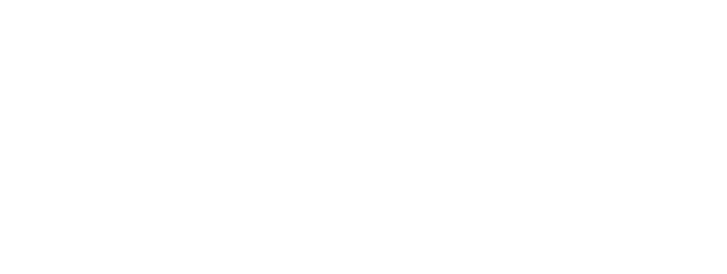
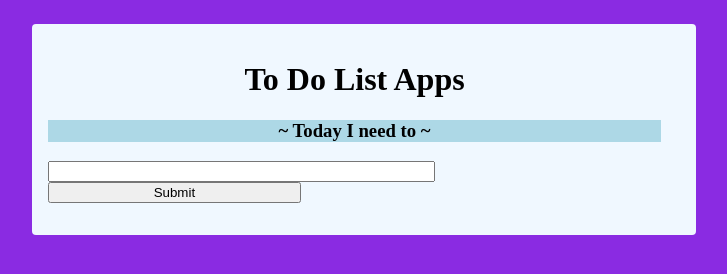
Before and after one commit to dts-kominfo-rea2b/challenge-08-dodisutarya, a website: page index.html in a window 1280 px wide. Shown: the whole page, without its empty margins (292-1019 px from the left). Drawn offline with Linux system fonts and the light colour scheme.

Commit message:
create todolist

```diff
--- a/index.html
+++ b/index.html
@@ -1,35 +1,103 @@
 <!DOCTYPE html>
 <html lang="en">
+
 <head>
   <meta charset="UTF-8" />
   <meta http-equiv="X-UA-Compatible" content="IE=edge" />
   <meta name="viewport" content="width=device-width, initial-scale=1.0" />
   <title>Challenge - DOM</title>
 </head>
+<style>
+  body {
+    background-color: blueviolet;
+  }
+
+  div {
+    margin: 0 auto;
+    width: 50%;
+    padding: 1rem;
+    border-radius: 0.25rem;
+  }
+
+  .title {
+    width: 97%;
+    text-align: center;
+  }
+
+  h3.title {
+    background-color: lightblue
+  }
+
+  div input {
+    width: 60%;
+  }
+
+  div button {
+    width: 40%;
+  }
+
+  div ul {
+    margin-top: 5px;
+    width: 97%;
+    text-align: left;
+  }
+  .box {
+    background-color: aliceblue;
+    width: 100%;
+  }
+</style>
+
 <body>
   <div id="app">
     <!-- TODO: Buatlah sebuah header dengan id todo-title -->
+    <div class="box">
+      <h1 id="todo-title" class="title">To Do List Apps</h1>
       <!-- TODO: Buatlah sebuah subtitle dengan id todo-subtitle -->
+      <h3 id="todo-subtitle" class="title sub">~ Today I need to ~</h3>
+
 
       <!-- Section: input -->
       <!-- TODO: Buatlah sebuah input bertipe text dengan id todo-input -->
       <!-- TODO: Buatlah sebuah button dengan id todo-submit -->
+      <input type="text" name="todo-input" id="todo-input">
+      <button type="submit" id="submit">Submit</button>
 
       <!-- Section output -->
       <!-- TODO: Buatlah sebuah <ul> dengan id todo-output -->
+      <ul id="todo-output">
+      </ul>
+    </div>
   </div>
 
   <!-- ! Untuk tantangan ini, script jangan diubah ke external js yah ! -->
   <script>
     // TODO: Deklarasi variable sesuai dengan kebutuhan di sini
-      let button;
-      let input;
-      let output;
+    let button = document.getElementById("submit");
+    let input = document.getElementById("todo-input");
+    let output = document.getElementById("todo-output");
+
+    button.addEventListener("click", fnClickHandler);
+
+    input.addEventListener("keypress", fnClickHandler);
+
+
+
+
+    // console.log(result);
 
     // TODO: Buatlah sebuah fungsi dengan nama fnClickHandler
     // Fungsi yang digunakan untuk menambahkan tulisan
     // Jangan ubah cara deklarasi fungsinya, cukup isi saja
-      function fnClickHandler(toDoItem) {}
+    function fnClickHandler(toDoItem) {
+
+      if (toDoItem?.type === 'click' || toDoItem?.key === 'Enter') {
+        let list = document.createElement('li');
+        list.textContent = input.value;
+        output.append(list);
+        input.value = '';
+      }
+
+    }
 
     // TODO: register event onclick / addEventListener untuk button
     // akan menjalankan fungsi fnClickHandler
@@ -38,4 +106,5 @@
     // sehingga saat di input ditekan enter akan menjalankan fungsi fnClickHandler juga
   </script>
 </body>
+
 </html>
```
Lines whose indentation alone changed are shown as unchanged.
